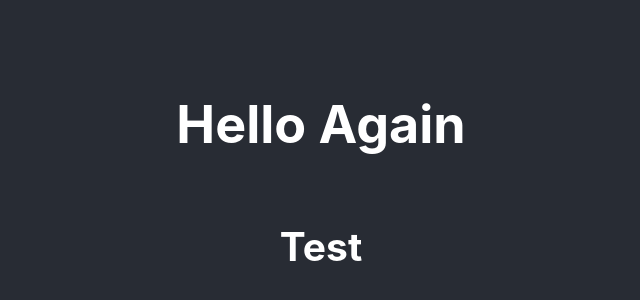
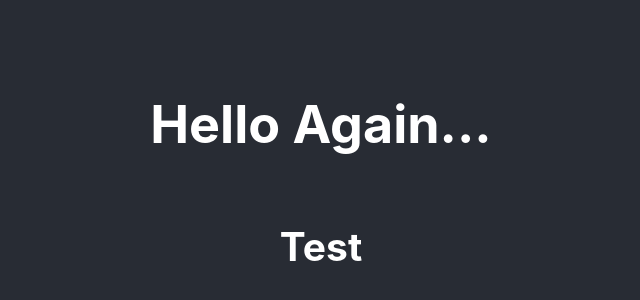
Before and after one commit to mariapolise/weather-app-react, a React (Create React App) app: page / in a window 1280 px wide. Shown: the part 220-520 px from the top of the page, without its empty margins (319-959 px from the left). Built offline with nearby package versions, Linux system fonts and the light colour scheme.

Commit message:
Changed Greeting

```diff
--- a/src/App.js
+++ b/src/App.js
@@ -7,7 +7,7 @@ function App() {
   return (
     <div className="App">
       <header className="App-header">
-        <h1>Hello Again</h1>
+        <h1>Hello Again...</h1>
         <Test />
       </header>
     </div>
```
